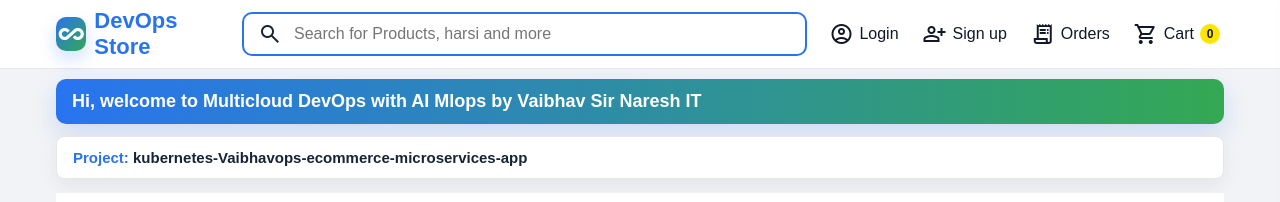
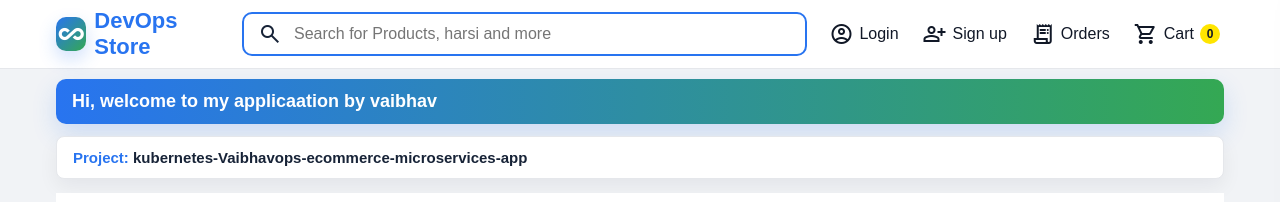
Before and after one commit to vaibhuz/-aws-ecomerce-Application-Multiple-services, a plain HTML site: page frontend/main/index.html in a window 1280 px wide. Shown: the top 202 px of the page. Drawn offline with nearby package versions, Linux system fonts and the light colour scheme; a web font is replaced by a local one.

Commit message:
Update index.html

```diff
--- a/frontend/main/index.html
+++ b/frontend/main/index.html
@@ -435,7 +435,7 @@
   </header>
 
   <main class="page">
-    <div class="welcome-strip">Hi, welcome to Multicloud DevOps with AI Mlops by Vaibhav Sir Naresh IT</div>
+    <div class="welcome-strip">Hi, welcome to my applicaation by vaibhav </div>
     <div class="project-card"><span>Project:</span> kubernetes-Vaibhavops-ecommerce-microservices-app</div>
     <section class="category-rail" aria-label="Categories">
       <a class="category active" href="/"><span class="cat-icon material-symbols-outlined">storefront</span><span class="cat-label">For You</span></a>
```
